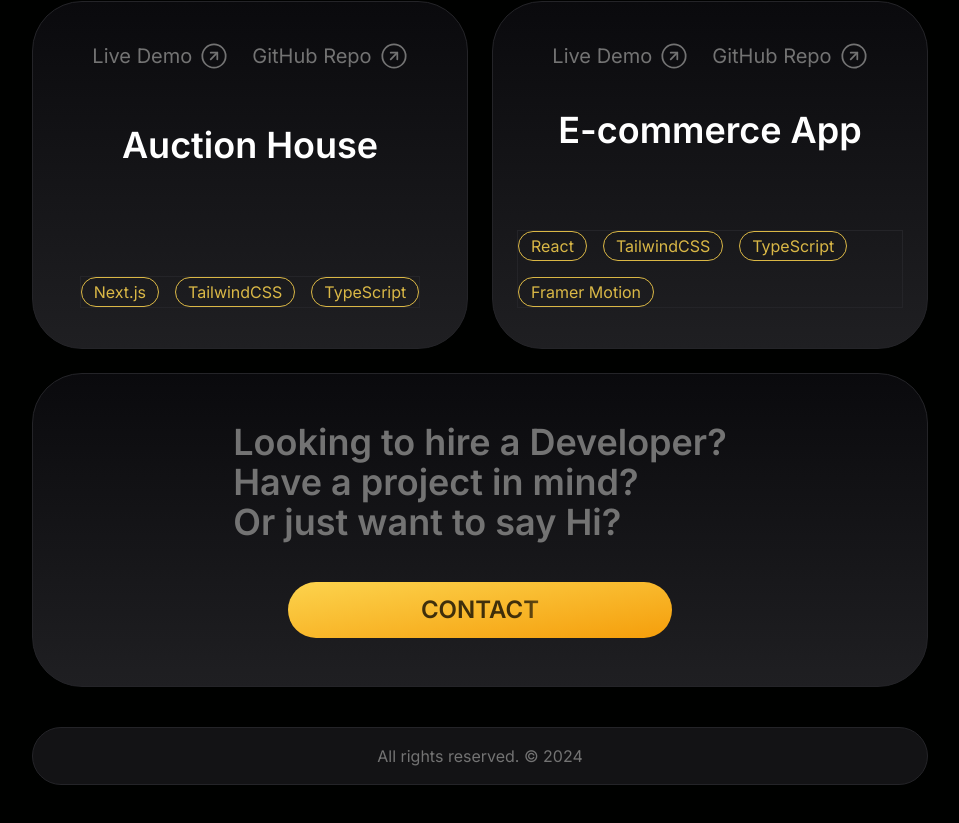
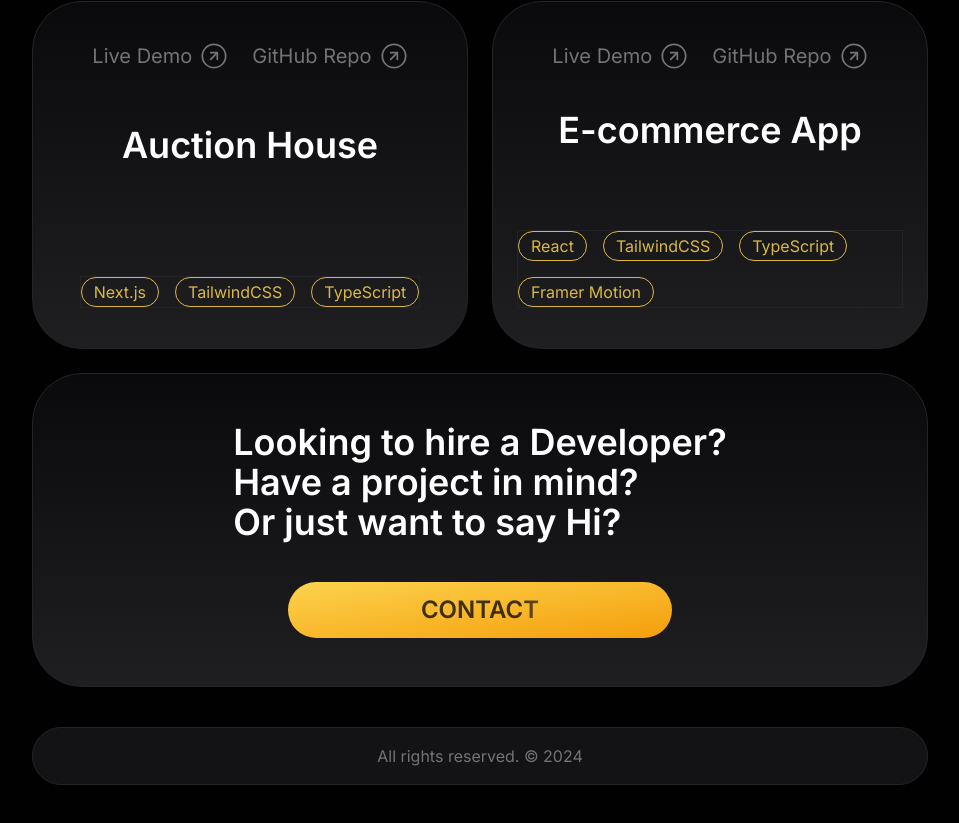
Before and after one commit to msiksnis/portfolio25-legendary-fiesta, a Next.js app: page / in a window 1280 px wide. Shown: the part 1416-2239 px from the top of the page, without its empty margins (160-1119 px from the left). Built offline with nearby package versions, Linux system fonts and the light colour scheme; what tailwindcss-motion would draw is missing.

Commit message:
refactored everything 2

```diff
--- a/src/components/ContactSection.tsx
+++ b/src/components/ContactSection.tsx
@@ -1,3 +1,4 @@
+import { div } from "framer-motion/client";
 import { MagicCard } from "./ui/magic-card";
 import ShinyButton from "./ui/shiny-button";
 
@@ -17,7 +18,7 @@ export default function ContactSection({
     >
       <MagicCard className="items-center justify-center rounded-4xl px-16">
         <div className="mx-auto flex flex-col justify-center space-y-10 py-12">
-          <div className="w-fit text-pretty font-semibold text-muted-foreground sm:text-3xl md:text-4xl">
+          <div className="w-fit text-pretty font-semibold text-white sm:text-3xl md:text-4xl">
             Looking to hire a Developer?
             <br />
             Have a project in mind?
@@ -25,7 +26,9 @@ export default function ContactSection({
             Or just want to say Hi?
           </div>
           {contactFormOpen ? (
-            "Contact form"
+            <div className="flex justify-center font-semibold text-muted-foreground sm:text-3xl md:text-4xl">
+              Contact form coming soon!
+            </div>
           ) : (
             <ShinyButton
               onClick={() => setContactFormOpen(true)}
--- a/src/components/portfolio/PortfolioSection.tsx
+++ b/src/components/portfolio/PortfolioSection.tsx
@@ -1,8 +1,6 @@
 import ProjectCard from "./ProjectCard";
 
-interface PortfolioSectionProps {}
-
-export default function PortfolioSection({}: PortfolioSectionProps) {
+export default function PortfolioSection() {
   return (
     <div id="portfolio" className="space-y-6 pb-2">
       <ProjectCard
```
